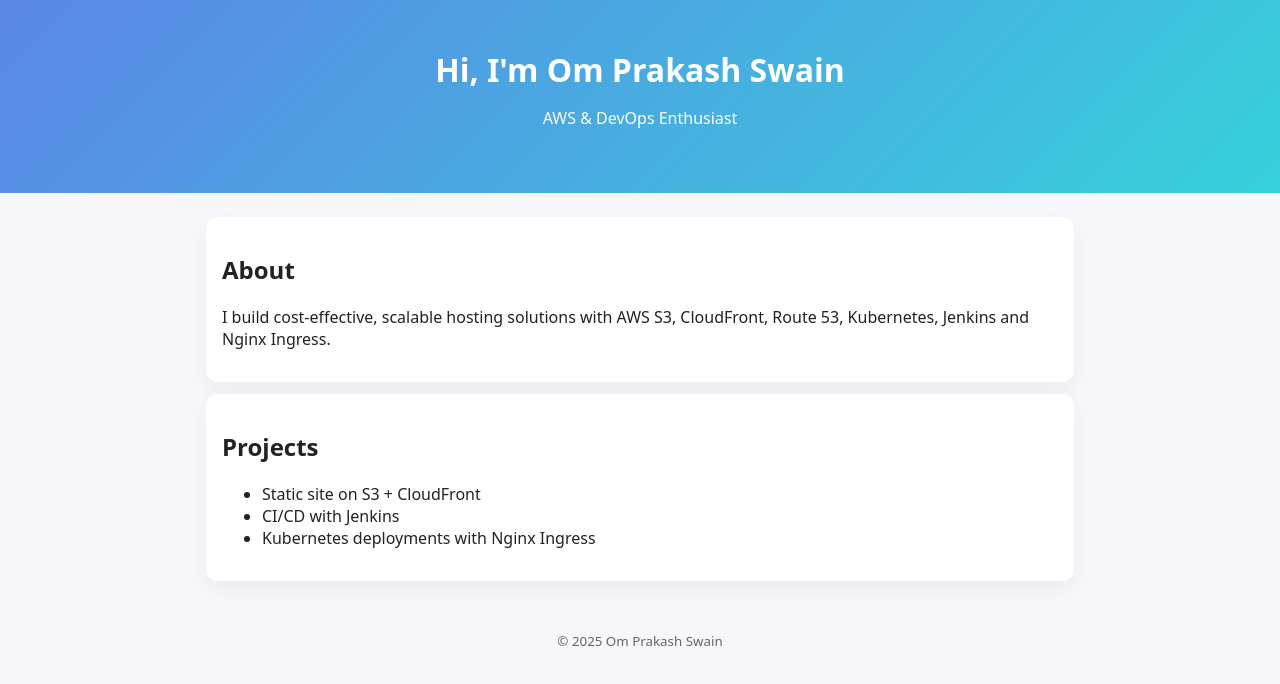
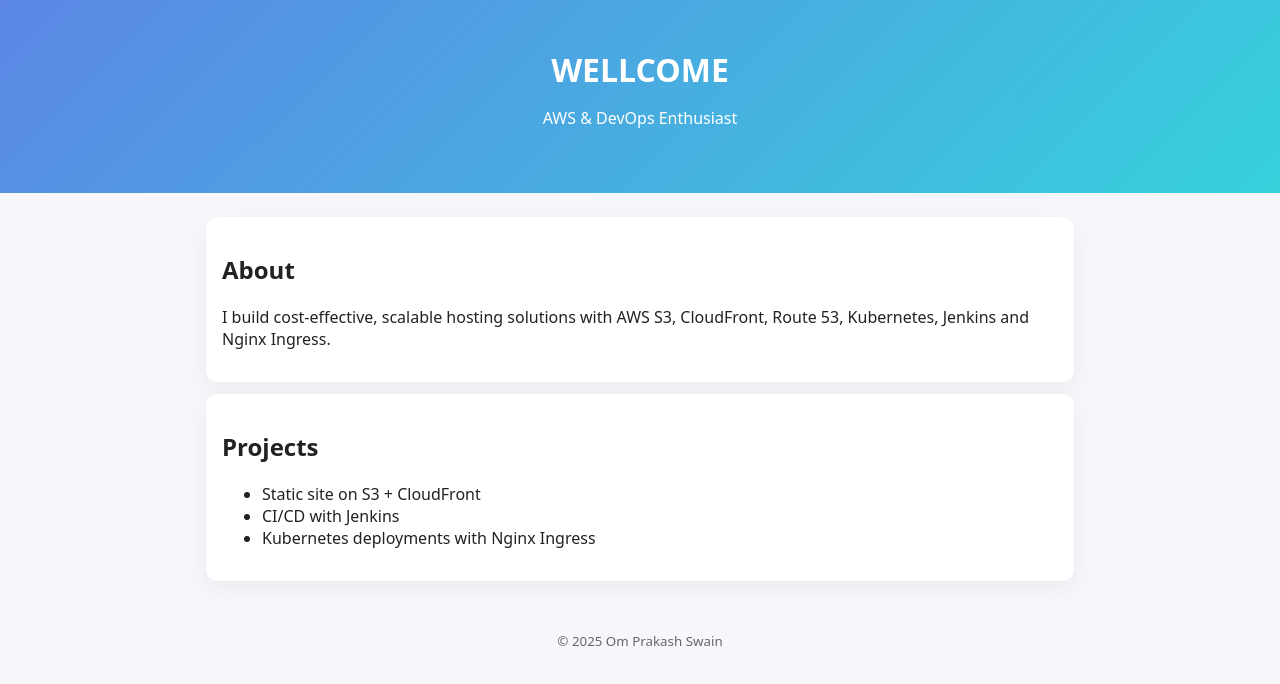
Before and after one commit to ops86199/project-1, a plain HTML site: page devops-s3-k8s-jenkins-project/website/index.html in a window 1280 px wide. Drawn offline with Linux system fonts and the light colour scheme.

Commit message:
Update index.html

```diff
--- a/devops-s3-k8s-jenkins-project/website/index.html
+++ b/devops-s3-k8s-jenkins-project/website/index.html
@@ -8,7 +8,7 @@
 </head>
 <body>
   <header>
-    <h1>Hi, I'm Om Prakash Swain</h1>
+    <h1>WELLCOME</h1>
     <p>AWS & DevOps Enthusiast</p>
   </header>
 
```
